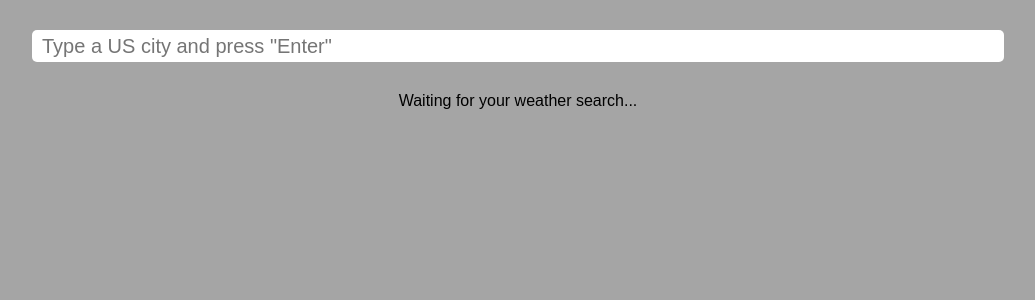
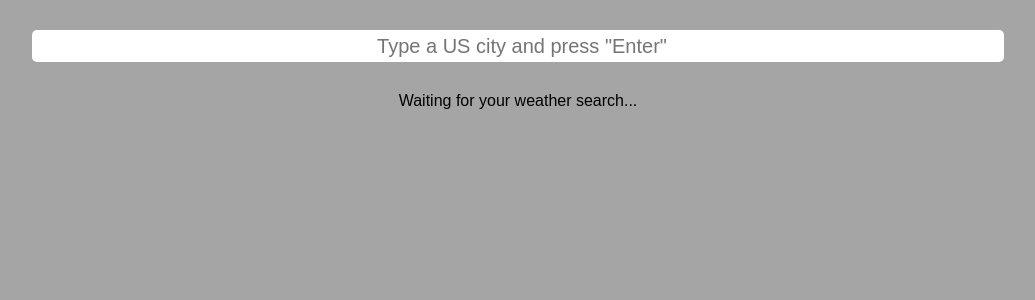
Before and after one commit to devjona/weather-react, a React (Create React App) app: page / in a window 1280 px wide. Shown: the top 300 px of the page, without its empty margins (122-1157 px from the left). Built offline with nearby package versions, Linux system fonts and the light colour scheme.

Commit message:
Commiting this so I can push it, safeguard it, find another API for weather, and work from multiple computers.

```diff
--- a/src/App.js
+++ b/src/App.js
@@ -131,6 +131,7 @@ class App extends Component {
     render() {
         return (
             <div className="App">
+                <div className="search-container">
                     <SearchBar
                         onCitySearch={this.searchEnterHandler}
                     />
@@ -140,6 +141,7 @@ class App extends Component {
                         onCitySelect={this.cityClickHandler}
                         cityListDisplay={this.state.cityListDisplay}
                     />
+                </div>
                 <CityWeather
                     cityWeather={this.state.cityWeather}
                 />
--- a/src/components/cityListDropdown.js
+++ b/src/components/cityListDropdown.js
@@ -7,6 +7,7 @@ const CityListDropdown = (props) => {
     const citiesList = props.citiesList
         .map((city) => {
             return (
+                // Just return the JSX from cityResult in here; you don't need another component, do you?
                 <CityResult
                     // you are passing these props to cityResult
                     key={city.zmw}
--- a/src/components/cityResult.js
+++ b/src/components/cityResult.js
@@ -1,6 +1,7 @@
 import React from 'react';
 
 // When you click on a city in the results, you need to grab the city and state and pass it to App.js so it can render the forecast component.
+// This doesn't need to be its own component. It's just JSX. Put it back into cityListDropdown
 const CityResult = ({city, onCitySelect}) => {
     return (
         <li onClick={() => onCitySelect(city)}>
--- a/src/index.css
+++ b/src/index.css
@@ -9,6 +9,7 @@ body {
   width: 75%;
   margin: 1.5em;
   font-size: 1.25em;
+  text-align: center;
 
 }
 
```
Lines whose indentation alone changed are shown as unchanged.
